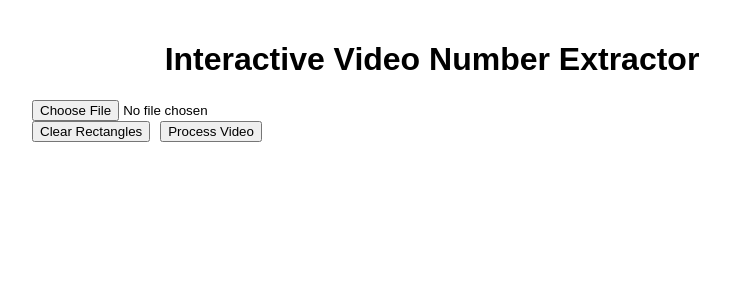
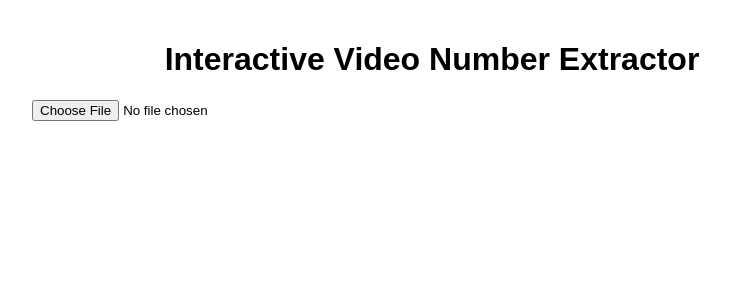
Before and after one commit to lait-up/science_video_OCR, a Flask app: page / in a window 1280 px wide. Shown: the top 300 px of the page, without its empty margins (208-938 px from the left). Run offline with Flask 3, Linux system fonts and the light colour scheme.

Commit message:
fix: control btn show

```diff
--- a/templates/index.html
+++ b/templates/index.html
@@ -96,7 +96,7 @@
         </video>
     </div>
 
-    <div id="controlButtons" style="display: flex;">
+    <div id="controlButtons" style="display: none;">
         <button id="clearRectanglesBtn">Clear Rectangles</button>
         <button id="processVideoBtn">Process Video</button>
     </div>
@@ -130,7 +130,7 @@
 
     // Initially hide the video container and control buttons
     videoContainer.style.display = 'none';
-    // controlButtons.style.display = 'none';
+    controlButtons.style.display = 'none';
 
     videoInput.addEventListener('change', (event) => {
         const file = event.target.files[0];
```
